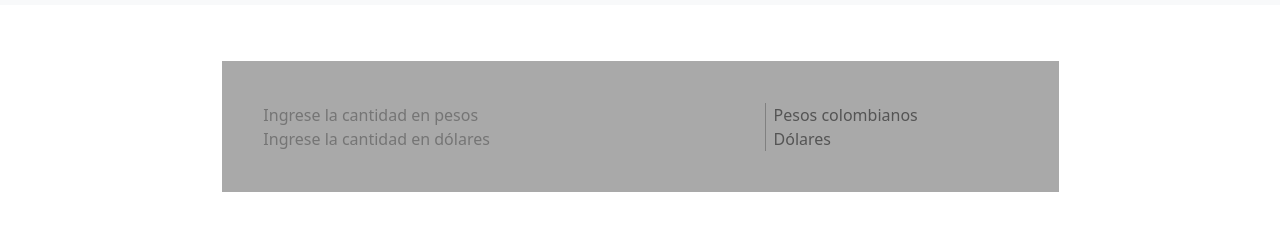
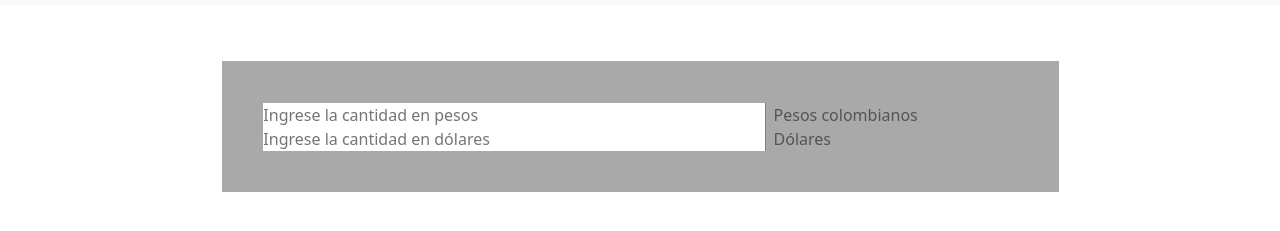
Before and after one commit to harold12a/Js-Eventos, a plain HTML site: page punto2.html in a window 1280 px wide. Shown: the part 51-282 px from the top of the page. Drawn offline with nearby package versions, Linux system fonts and the light colour scheme.

Commit message:
se incorporar readme y se modifica solo un paramentro en css para el punto2 el background

```diff
--- a/style.css
+++ b/style.css
@@ -60,11 +60,11 @@ form.imc > div {
 form.converter input {
     border: none;
     border-right: 1px solid gray;
-    background-color: darkgray;
+    background-color: white;
 }
 
 form.converter input:focus {
-    background-color: lightgray;
+    background-color: white
 }
 
 /* ------ punto3 ------ */
```
Also changed, not shown: 1 other file.
